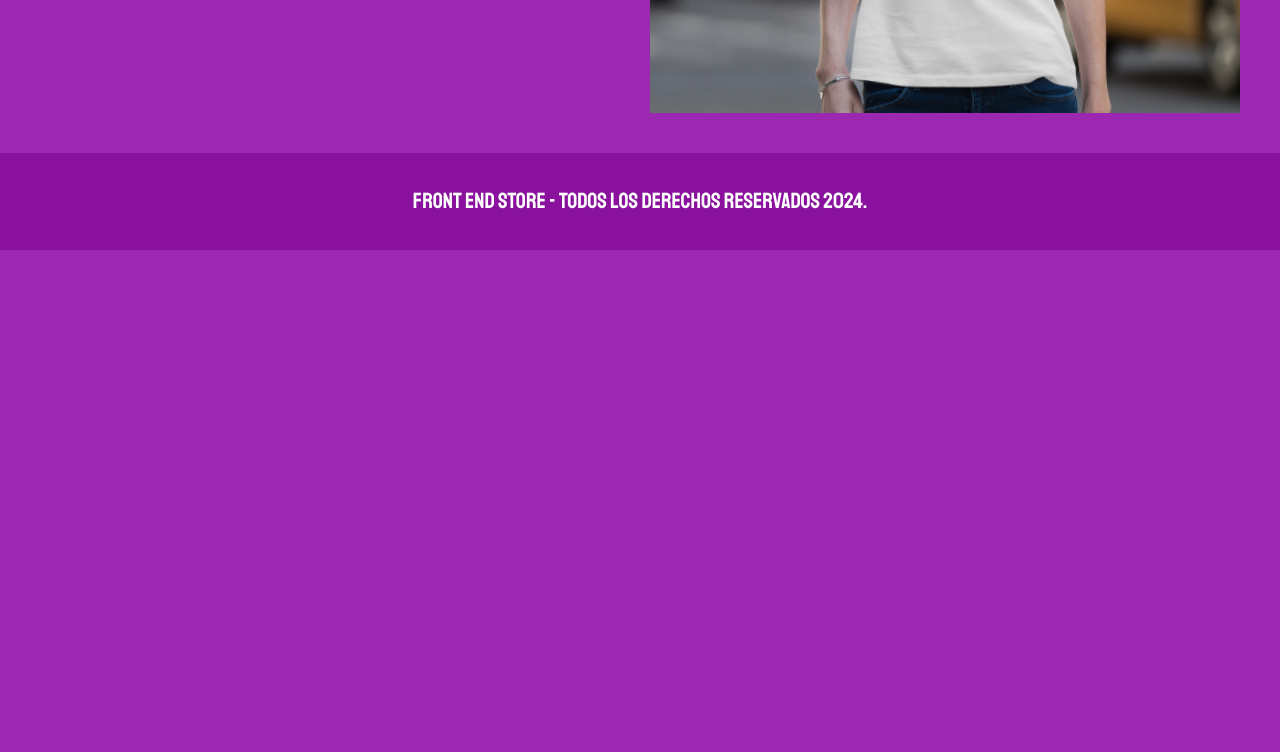
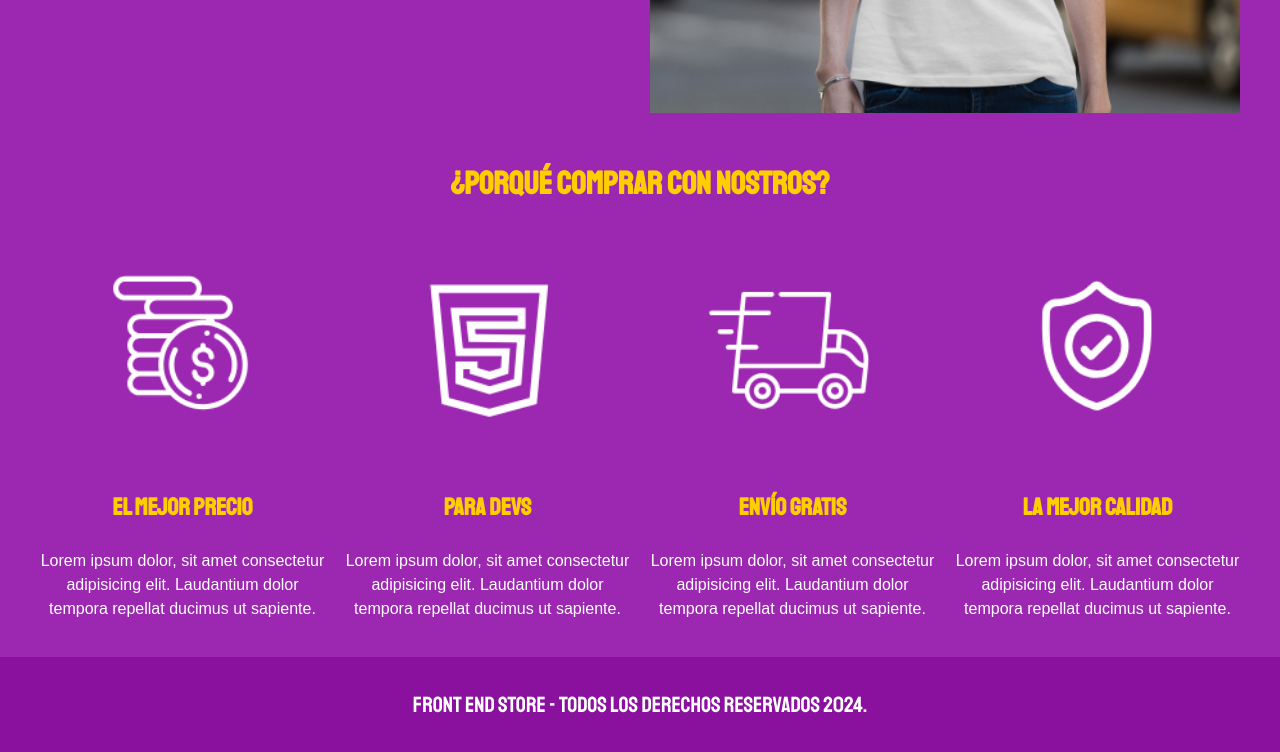
Before and after one commit to alonso1298/FrontEnd-Store, a plain HTML site: page nosotros.html in a window 1280 px wide. Shown: the part 642-1394 px from the top of the page. Before the commit the page ends 892 px from the top, so only its background shows below. Drawn offline with Linux system fonts and the light colour scheme.

Commit message:
Se crean los iconos

```diff
--- a/css/style.css
+++ b/css/style.css
@@ -176,3 +176,26 @@ h3 {
         grid-column: 2 / 3;
     }
 }
+
+/** Bloques **/
+.bloques {
+    display: grid;
+    grid-template-columns: repeat(2, 1fr);
+    gap: 2rem;
+}
+@media (min-width: 768px) {
+    .bloques {
+        display: grid;
+        grid-template-columns: repeat(4, 1fr);
+    }
+}
+
+.bloque {
+    text-align: center;
+}
+.bloque__imagen {
+    width: 100%;
+}
+.bloque__titulo {
+    margin: 0;
+}
--- a/nosotros.html
+++ b/nosotros.html
@@ -36,6 +36,36 @@
         </div>
     </main>
 
+    <section class="contenedor comprar">
+        <h2 class="comprar__titulo">¿Porqué Comprar con nostros?</h2>
+        <div class="bloques">
+            <div class="bloque">
+                <img class="bloque__imagen" src="img/icono_1.png" alt="Porque comprar">
+                <h3 class="bloque__tituki">El mejor precio</h3>
+                <p>Lorem ipsum dolor, sit amet consectetur adipisicing elit. Laudantium dolor tempora repellat ducimus ut sapiente.</p>
+            </div> <!-- .bloque -->
+
+            <div class="bloque">
+                <img class="bloque__imagen" src="img/icono_2.png" alt="Porque comprar">
+                <h3 class="bloque__tituki">Para Devs</h3>
+                <p>Lorem ipsum dolor, sit amet consectetur adipisicing elit. Laudantium dolor tempora repellat ducimus ut sapiente.</p>
+            </div> <!-- .bloque -->
+
+            <div class="bloque">
+                <img class="bloque__imagen" src="img/icono_3.png" alt="Porque comprar">
+                <h3 class="bloque__tituki">Envío Gratis</h3>
+                <p>Lorem ipsum dolor, sit amet consectetur adipisicing elit. Laudantium dolor tempora repellat ducimus ut sapiente.</p>
+            </div> <!-- .bloque -->
+
+            <div class="bloque">
+                <img class="bloque__imagen" src="img/icono_4.png" alt="Porque comprar">
+                <h3 class="bloque__tituki">La mejor calidad</h3>
+                <p>Lorem ipsum dolor, sit amet consectetur adipisicing elit. Laudantium dolor tempora repellat ducimus ut sapiente.</p>
+            </div> <!-- .bloque -->
+
+        </div> <!-- .bloques -->
+    </section>
+
     <footer class="footer">
         <p class="footer__texto">Front End Store - Todos los derechos Reservados 2024.</p>
     </footer>
```
